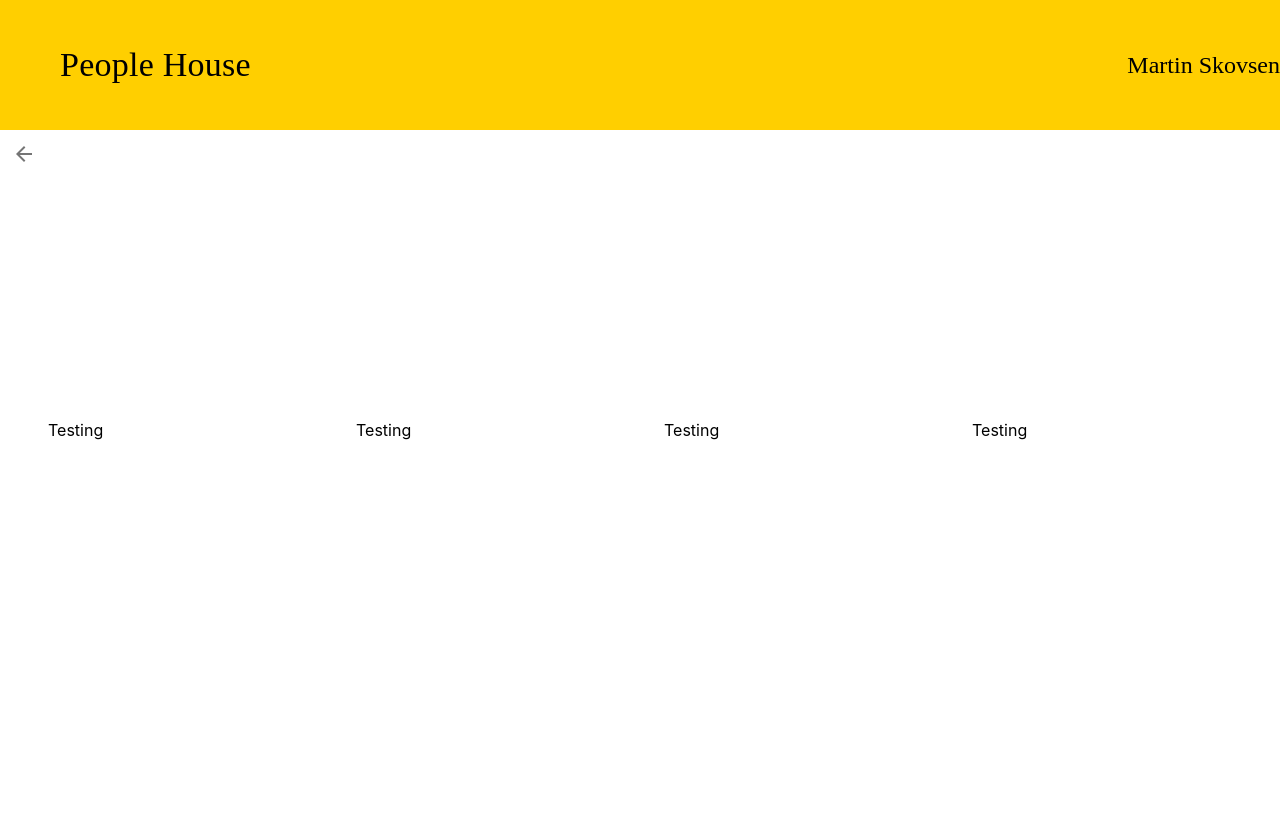
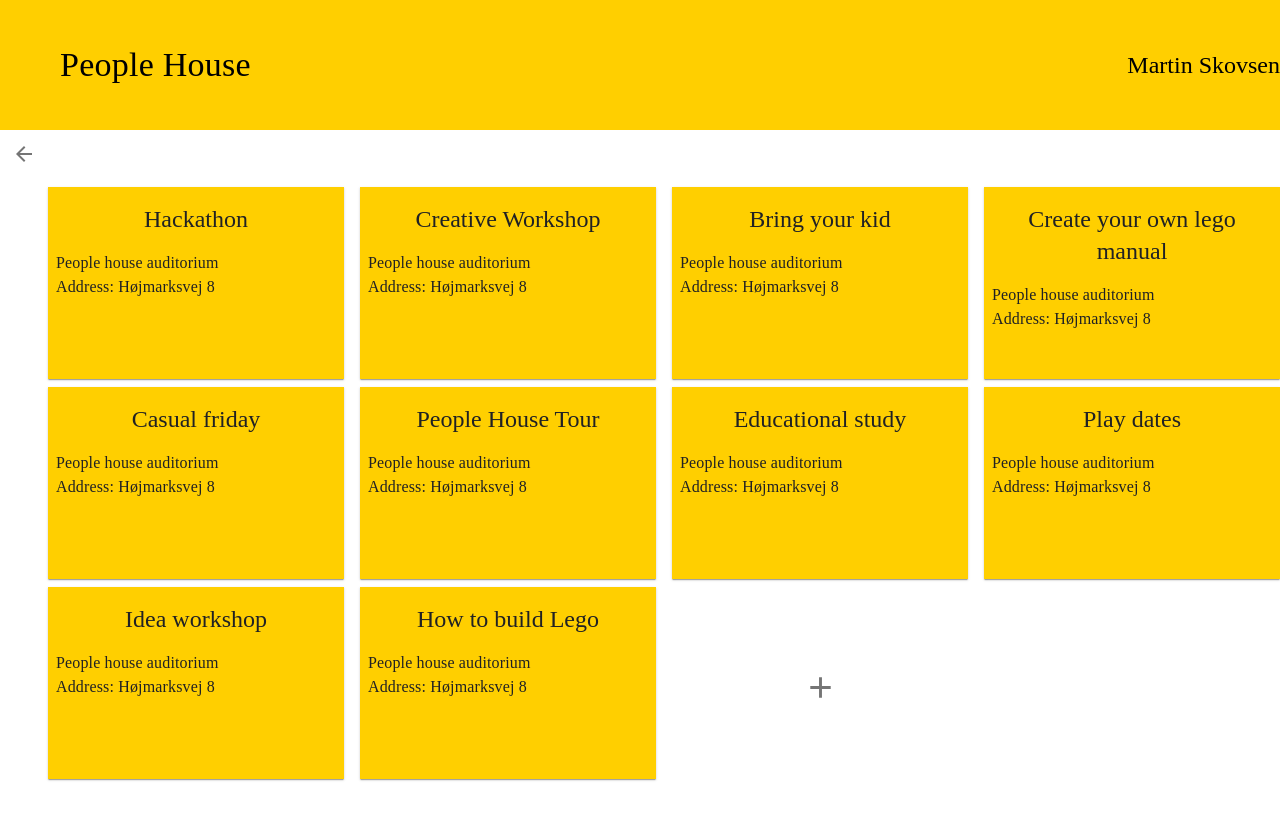
Before and after one commit to MartinSkovsen/people-house-app, a React (Create React App) app: page /events in a window 1280 px wide. Shown: the top 820 px of the page. Built offline with nearby package versions, Linux system fonts and the light colour scheme; a web font is replaced by a local one.

Commit message:
Add event mapping into event card

```diff
--- a/src/pages/events/Events.tsx
+++ b/src/pages/events/Events.tsx
@@ -1,19 +1,42 @@
-import { Grid } from '@material-ui/core';
+import { Grid, Grow, IconButton } from '@material-ui/core';
+import { Add } from '@material-ui/icons';
+import { Skeleton } from '@material-ui/lab';
+import React, { useEffect, useState } from 'react';
+import { LegoEvent } from '../../core/events/Events.types';
+import { getEvents } from '../../core/events/EventService';
+import EventCard from './EventCard';
 
 function Events() {
-  return (
-    <Grid container>
-      <Grid item sm={3}>
-        Testing
-      </Grid>
-      <Grid item sm={3}>
-        Testing
-      </Grid>
-      <Grid item sm={3}>
-        Testing
-      </Grid>
-      <Grid item sm={3}>
-        Testing
+  const [events, setEvents] = useState<LegoEvent[]>([]);
+  const [isLoading, setIsLoading] = useState(true);
+
+  useEffect(() => {
+    setIsLoading(true);
+    getEvents()
+      .then((data) => {
+        setEvents(data);
+        setIsLoading(false);
+      })
+      .catch(() => setIsLoading(false));
+  }, []);
+
+  return isLoading ? (
+    <Skeleton />
+  ) : (
+    <Grid container spacing={2}>
+      {events.map((event) => (
+        <Grid item sm={3}>
+          <EventCard event={event} />
+        </Grid>
+      ))}
+      <Grid item container sm={3} justify="center" alignItems="center">
+        <Grow in timeout={1000}>
+          <Grid item>
+            <IconButton aria-label="add" size="medium">
+              <Add fontSize="large" />
+            </IconButton>
+          </Grid>
+        </Grow>
       </Grid>
     </Grid>
   );
```
